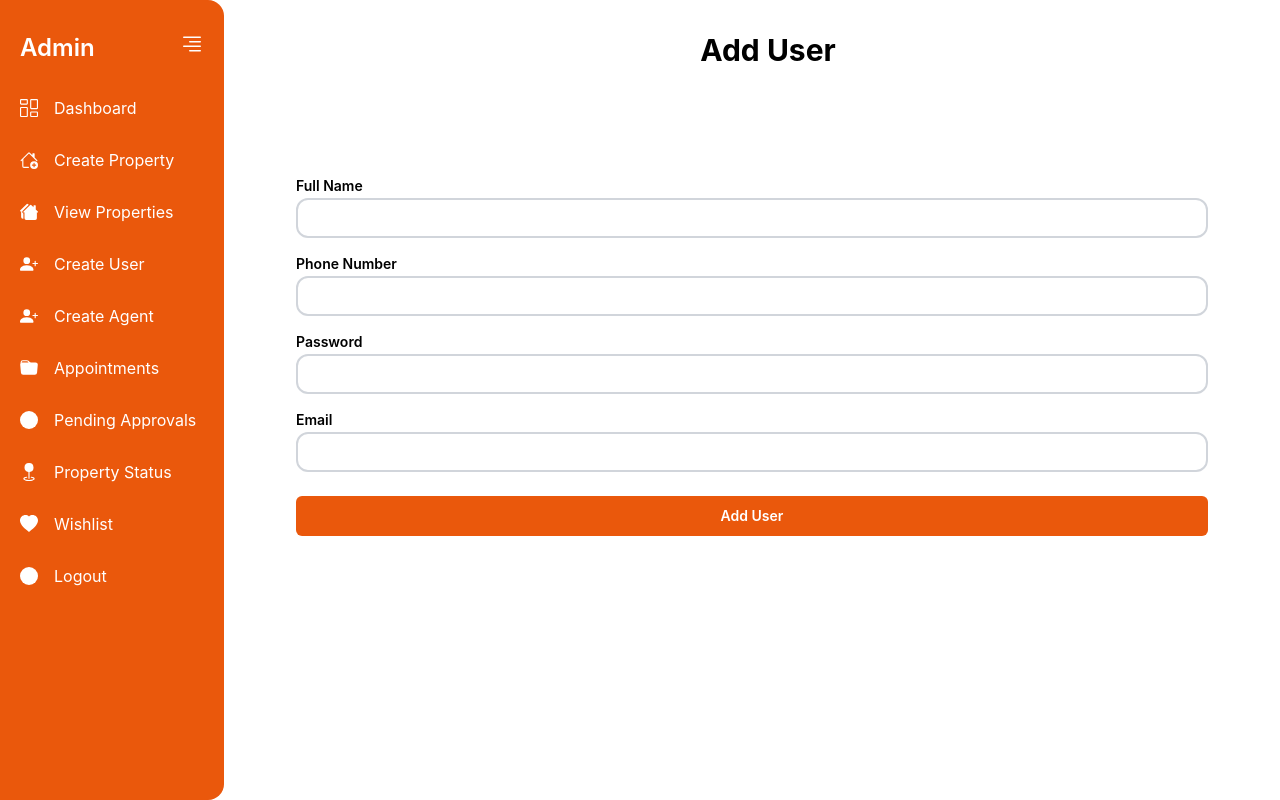
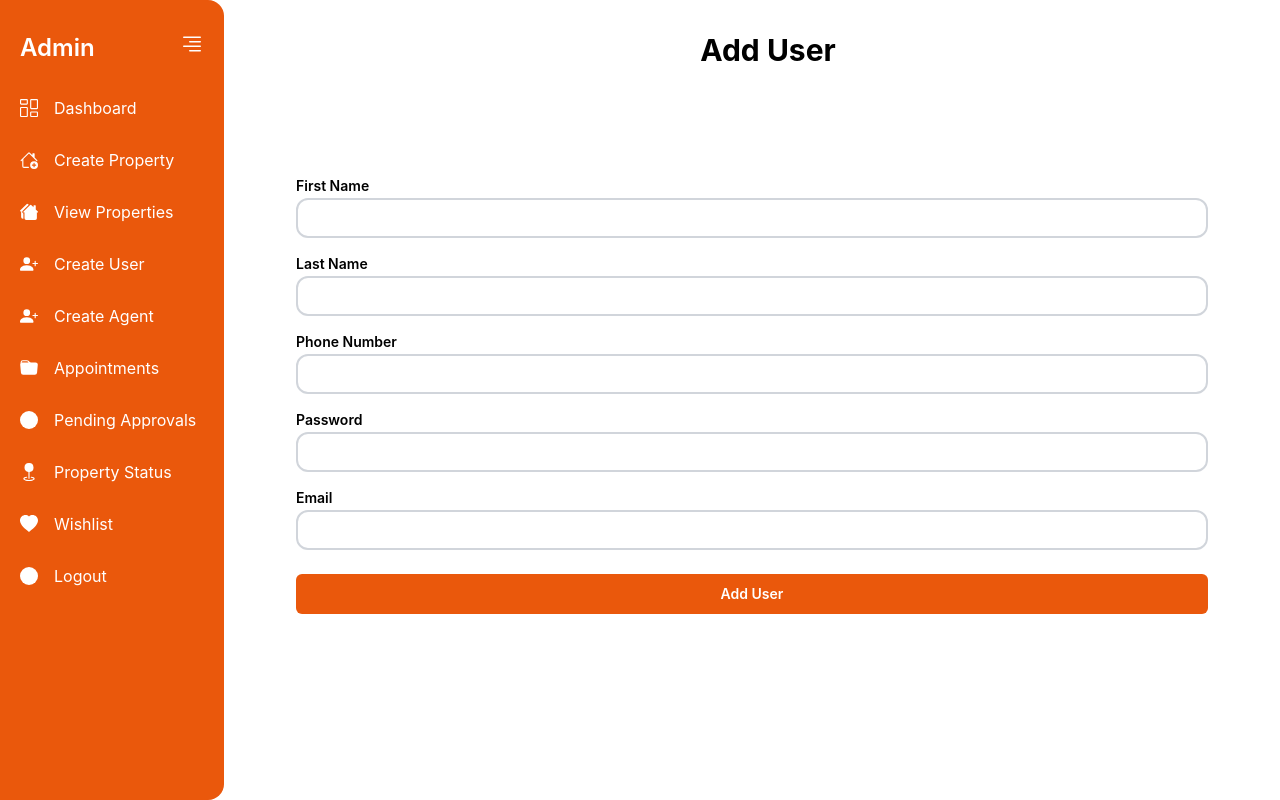
Before and after one commit to Kingsley320/Coetus_One_Admin, a React (Vite) app: page /create-user in a window 1280 px wide. Built offline with nearby package versions, Linux system fonts and the light colour scheme.

Commit message:
Create User functionality is up

```diff
--- a/src/components/AddUserForm.jsx
+++ b/src/components/NewUserForm.jsx
@@ -1,10 +1,11 @@
+import axios from 'axios';
 import { useState, useEffect } from 'react';
-// import img1 from '../assets/images/zapposPBS-_CB1509642213_.svg';
-// import axios from 'axios';
+import { useNavigate } from 'react-router-dom';
 
 function NewUserForm() {
 
-    const [name, setName] = useState("");
+    const [firstname, setFirstname] = useState("");
+    const [lastname, setLastname] = useState("");
     const [phone, setPhone] = useState("");
     const [email, setEmail] = useState("");
     const [password, setPassword] = useState("");
@@ -12,34 +13,46 @@ function NewUserForm() {
     const [show, setShow] = useState(false);
     const ip = "http://159.65.21.42:9000";
     const url = `${ip}/register`;
-    // const history = useHistory();
+    const navigate = useNavigate();
 
     const handleSubmit = async (e) => {
         e.preventDefault();
         if (
-            name === '' || phone === '' | email === '' | password === ''
+            firstname === '' || lastname === '' || phone === '' | email === '' | password === ''
         ) {
             setErr(true);
             return;
         }
         const user = {
-            name: name,
+            first_name: firstname,
+            last_name: lastname,
+            email: email,
             phone: phone,
-            email: email,
             password: password,
+        }
 
-        }
-        setName('');
+        setFirstname('');
+        setLastname('');
         setPhone('');
         setEmail('');
         setPassword('');
         console.log((user));
 
+        const baseURL = "http://property.reworkstaging.name.ng/v1";
+        const config = {
+            headers: {
+                "Authorization": `Bearer ${sessionStorage.getItem("admin-token")}`
+            }
+        }
         try {
-            const resp = await axios.post(url, user);
+            const resp = await axios.post(`${baseURL}/users`, user, config);
             console.log(resp);
             setShow(true);
-            setTimeout(()=>setShow(false),2500);
+            setTimeout(()=> {
+                setShow(false);
+                navigate("/dashboard");
+            },2500);
+
         } catch (err) {
             console.log(err);
         }
@@ -63,9 +76,14 @@ function NewUserForm() {
                     <form className='w-full  bg-white p-10 rounded-xl text-left'>
                         <div>
                             <div className='my-4'>
-                                <label htmlFor="" className='text-sm block font-semibold mb-0.5'>Full Name</label>
-                                <input type="text" placeholder='Full Name' className='bg-transparent w-full rounded-xl outline-none border-1 border-gray-300 text-sm text-black py-1 px-3 focus:border-orange-600 h-10' value={name} onChange={(e) => setName(e.target.value)} />
-                                {err === true && name === '' ? <span className='text-red-600'>Full Name Required</span> : null}
+                                <label htmlFor="" className='text-sm block font-semibold mb-0.5'>First Name</label>
+                                <input type="text" placeholder='Full Name' className='bg-transparent w-full rounded-xl outline-none border-1 border-gray-300 text-sm text-black py-1 px-3 focus:border-orange-600 h-10' value={firstname} onChange={(e) => setFirstname(e.target.value)} />
+                                {err === true && firstname === '' ? <span className='text-red-600'>First Name Required</span> : null}
+                            </div>
+                            <div className='my-4'>
+                                <label htmlFor="" className='text-sm block font-semibold mb-0.5'>Last Name</label>
+                                <input type="text" placeholder='Full Name' className='bg-transparent w-full rounded-xl outline-none border-1 border-gray-300 text-sm text-black py-1 px-3 focus:border-orange-600 h-10' value={lastname} onChange={(e) => setLastname(e.target.value)} />
+                                {err === true && lastname === '' ? <span className='text-red-600'>Last Name Required</span> : null}
                             </div>
                             <div className='my-4'>
                                 <label htmlFor="" className='text-sm block font-semibold mb-0.5'>Phone Number</label>
--- a/src/pages/Admin.jsx
+++ b/src/pages/Admin.jsx
@@ -63,16 +63,16 @@ function Admin() {
     }
 
     // Get agents under a merchant from the API
-    // const getAgents = async () => {
-    //     try {
-    //         const agents = await axios.get(`${baseURL}/agents`, config)
-    //         setAgents(agents.data.data);
-    //         console.log(agents.data.data);
-    //         // setAgentsLen(agents.data.data.length);
-    //     } catch (error) {
-    //         console.log(error);
-    //     }
-    // }
+    const getAgents = async () => {
+        try {
+            const agents = await axios.get(`${baseURL}/agents`, config)
+            setAgents(agents.data.data);
+            console.log(agents.data.data);
+            // setAgentsLen(agents.data.data.length);
+        } catch (error) {
+            console.log(error);
+        }
+    }
 
     // Get users under a merchant or agent from the API
     const getUserCount = async () => {
@@ -103,7 +103,7 @@ function Admin() {
         getProperties();
         getUserCount();
         // getAdminWishlist();
-        // getAgents();
+        getAgents();
     }, [])
 
     return (
--- a/src/pages/NewUser.jsx
+++ b/src/pages/NewUser.jsx
@@ -1,4 +1,4 @@
-import AddProductForm from '../components/AddUserForm';
+import NewUserForm from '../components/NewUserForm';
 import SideBar from '../components/SideBar';
 
 function NewUser() {
@@ -6,7 +6,7 @@ function NewUser() {
         <>
         <div className='flex gap-8'>
         <SideBar />
-        <AddProductForm />
+        <NewUserForm />
         </div>
         </>
     )
```
